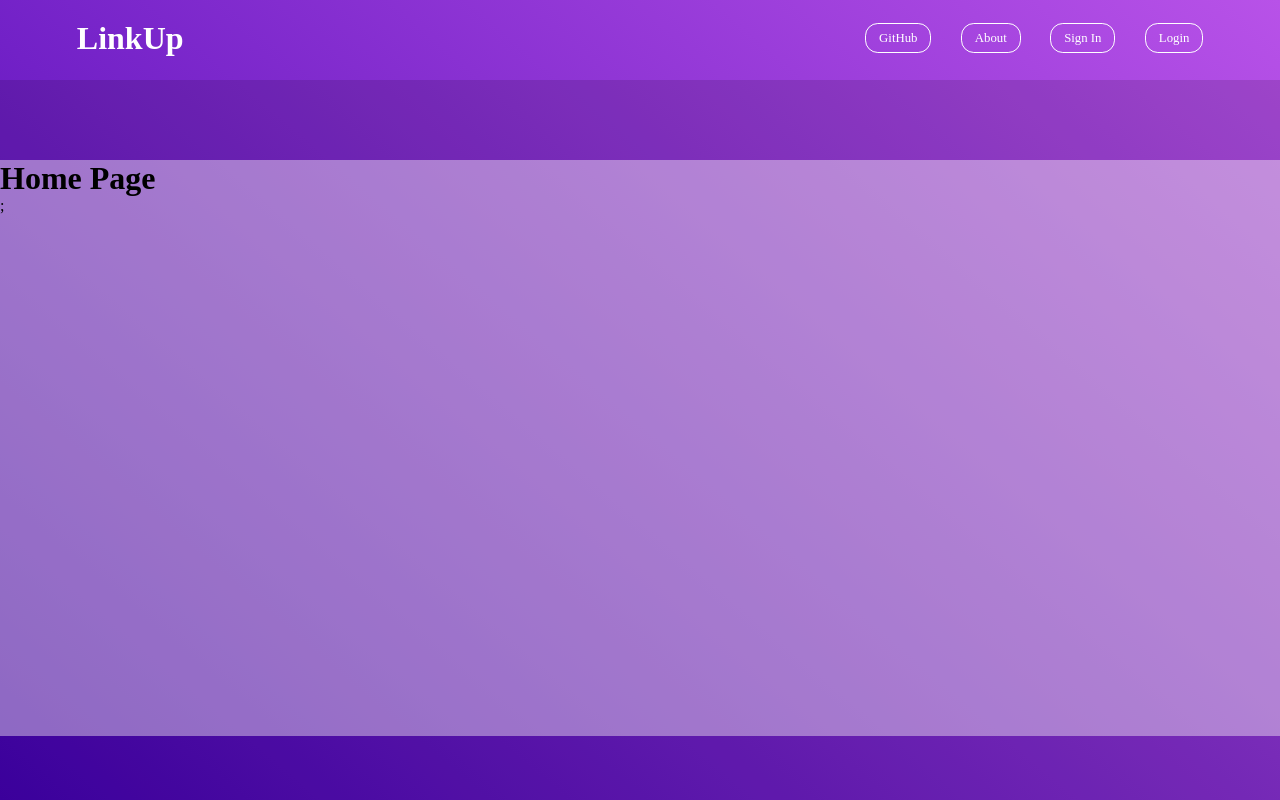
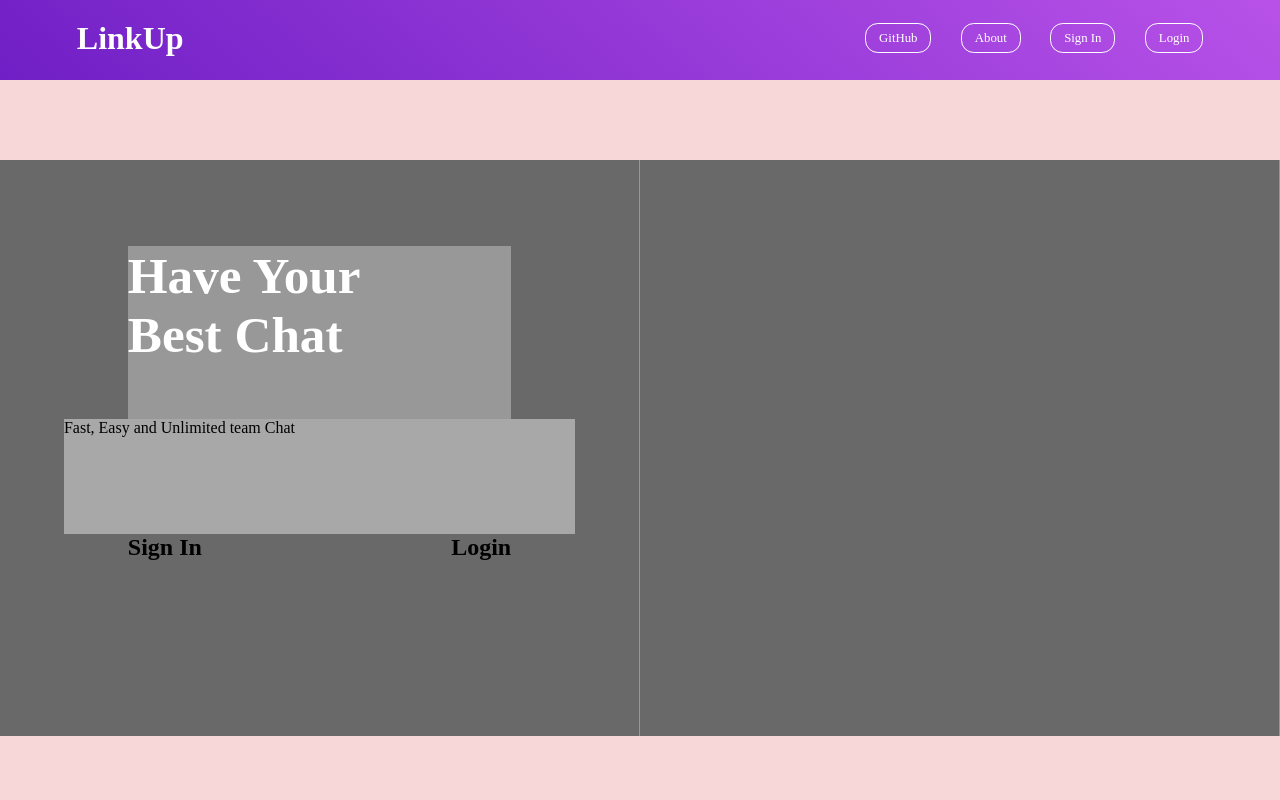
Before and after one commit to AshutoshDM1/LinkUp, a React (Vite) app: page / in a window 1280 px wide. Built offline with nearby package versions, Linux system fonts and the light colour scheme.

Commit message:
home page

```diff
--- a/src/components/styles/home.css
+++ b/src/components/styles/home.css
@@ -1,14 +1,45 @@
 .main {
   height: 90vh;
   width: 100%;
-  background: #00000020;
+  background: #f7d7d7;
   display: flex;
   justify-content: center;
 }
 
 .container {
-  background: #fffbfb69;
+  background: #696969;
   height: 80%;
   width: 50%;
   margin-top: 10vh;
+  display: flex;
+  justify-content: center;
+  align-items: center;
+  flex-direction: column;
+  border-right: 1px solid #979797;
 }
+.heading {
+  background: #989898;
+  height: 30%;
+  width: 60%;
+ color: white;
+  /* display: flex;
+  justify-content: center;
+  align-items: center; */
+
+}
+.heading > h1 {
+  font-size: 4vw ;
+}
+
+.heading_text {
+  height: 20%;
+  width: 80%;
+  background: #a8a8a8;
+}
+
+.btns {
+  display: flex;
+  height: 20%;
+  justify-content: space-between;
+  width: 60%;
+}
--- a/src/pages/Home.jsx
+++ b/src/pages/Home.jsx
@@ -7,7 +7,21 @@ export default function Home() {
       <NavBar />
       <div className="main">
         <div className="container">
-          <h1>Home Page</h1>;
+          <div className="heading">
+            <h1>Have Your</h1>
+            <h1>Best Chat</h1>
+          </div>
+          <div className="heading_text">
+            <p>Fast, Easy and Unlimited team Chat</p>
+          </div>
+          <div className="btns">
+          <h2 className="sign_in" onClick={() => handleNavigate("/sign-in")}>
+            Sign In
+          </h2>
+          <h2 className="login" onClick={() => handleNavigate("/login")}>
+            Login
+          </h2>
+          </div>
         </div>
         <div className="container"></div>
       </div>
```
